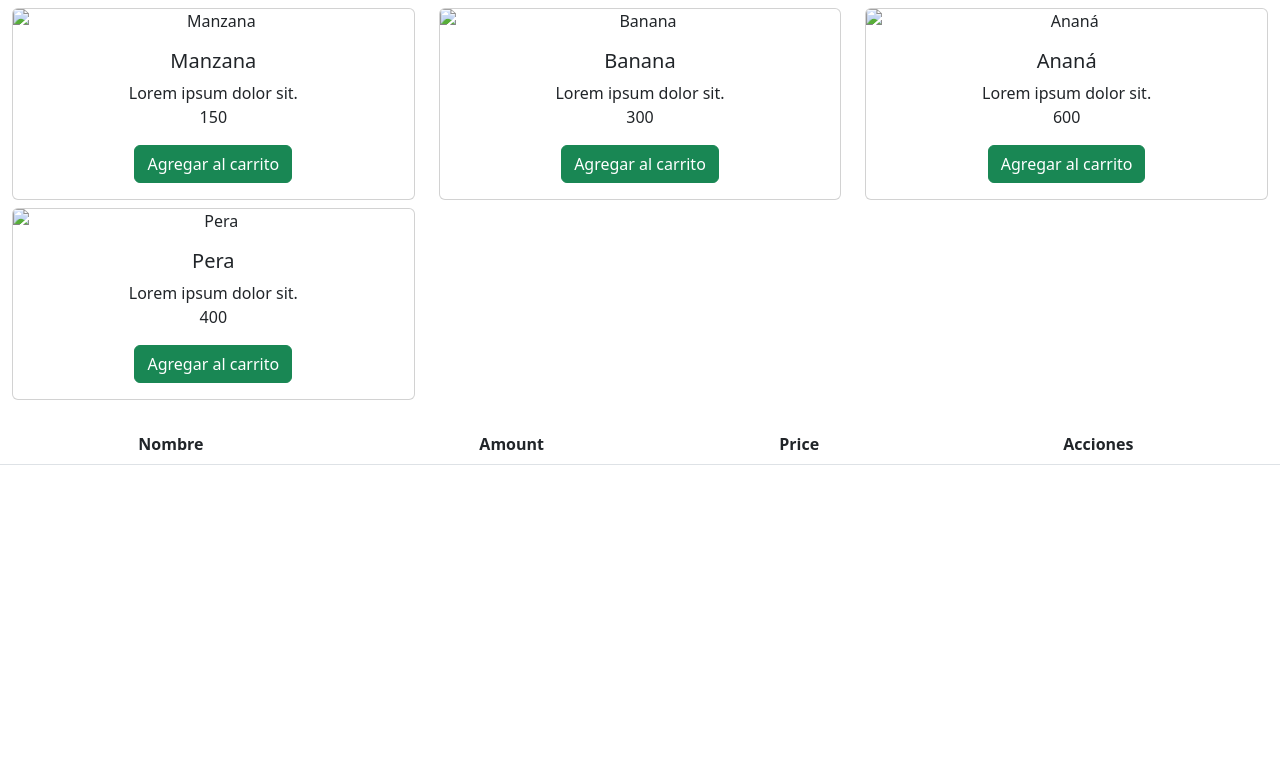
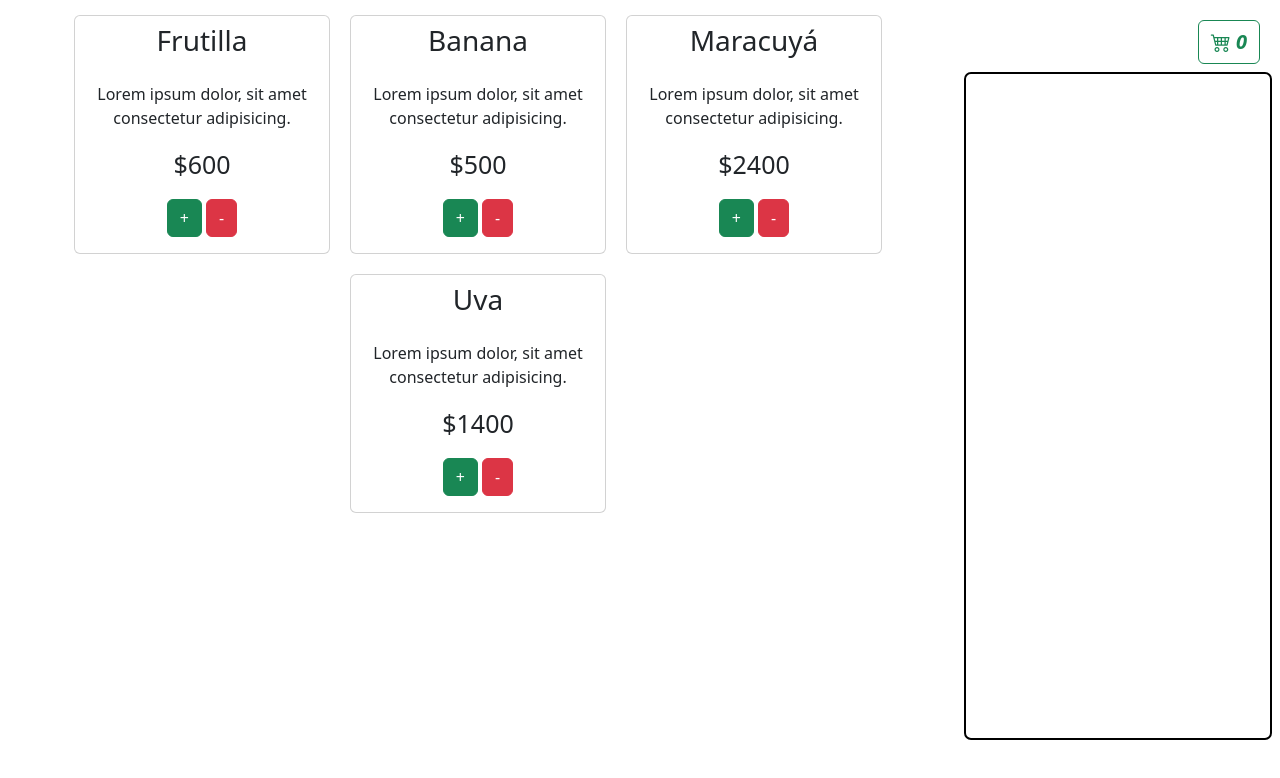
Before and after one commit to JoaquinFeola/carrito-compras-demo, a plain HTML site: page index.html in a window 1280 px wide. Drawn offline with nearby package versions, Linux system fonts and the light colour scheme.

Commit message:
agregue los productos mejore la logica diseño

```diff
--- /dev/null
+++ b/assets/css/style.css
@@ -0,0 +1,69 @@
+* {
+    margin: 0;
+    padding: 0;
+    box-sizing: border-box;
+}
+
+
+
+/*
+    -------------------
+            CART
+    -------------------
+*/
+.shopping-cart-container {
+    display: grid;
+    justify-content: end;
+    margin: 10px;
+}
+
+.cart-btn-container {
+    margin: 10px;
+    justify-self: end;
+}
+.shopping-cart-btn {
+    font-size: 20px;
+}
+
+
+.cart-products-container {
+    height: 83vh;
+    outline: 2px solid #000;
+    background-color: #fff;
+    border-radius: 5px ;
+    width: 19rem;
+    overflow-y: scroll ;
+}
+.prod-container {
+    position: relative;
+}
+
+.shop-container {
+    display: flex;
+    justify-content: end;
+}
+
+/* card */
+.card {
+    margin: 10px;
+    width: 16rem;
+}
+
+.card-body {
+    display: flex;
+    flex-direction: column;
+    align-items: center;
+    text-align: center;
+}
+
+/* productos ingresados */
+.divProducts {
+    display: flex;
+    margin: 5px;
+    flex-wrap: wrap;
+    justify-content: center;
+}
+
+.price-text {
+    font-size: 25px;
+}
--- /dev/null
+++ b/assets/js/main.js
@@ -0,0 +1,271 @@
+// // listado de productos
+// let products =
+// [
+//     {
+//         id: "id" + Math.random().toString(16).slice(2),
+//         name: 'Manzana',
+//         description: 'Lorem ipsum dolor sit.',
+//         amount: 1,
+//         price: 150,
+//         img: '',
+//     },
+//     {
+//         id: "id" + Math.random().toString(16).slice(2),
+//         name: 'Banana',
+//         description: 'Lorem ipsum dolor sit.',
+//         amount: 1,
+//         price: 300,
+//         img: '',
+//     },
+//     {
+//         id: "id" + Math.random().toString(16).slice(2),
+//         name: 'Ananá',
+//         description: 'Lorem ipsum dolor sit.',
+//         amount: 1,
+//         price: 600,
+//         img: '',
+//     },
+//     {
+//         id: "id" + Math.random().toString(16).slice(2),
+//         name: 'Pera',
+//         description: 'Lorem ipsum dolor sit.',
+//         amount: 1,
+//         price: 400,
+//         img: '',
+//     }
+// ]
+
+// // variables carrito
+
+// const KEY = 'PRODUCT_CART_KEY';
+// let   productsCart    = [],
+//       productsStorage = [];
+
+// // llamados html
+// const divProducts  = document.querySelector('#products'),
+//       bodyProducts = document.querySelector('#body-products');
+
+
+// //Functions
+
+// // Carga los productos al html
+// const loadProducts = () =>
+// {
+//     let html = '';
+
+//     for(let product of products)
+//     {
+//         html += `
+//             <div class="col-12 col-md-4 mt-2 text-center">
+//                 <div class="card">
+//                     <img src="#" class="card-img-top" alt="${ product.name }">
+//                     <div class="card-body">
+//                         <h5 class="card-title">${ product.name }</h5>
+//                         <p class="card-text">
+//                             ${ product.description }
+//                             <br>
+//                             ${ product.price }
+//                         </p>
+//                         <button onclick="addProduct('${product.id}')" class="btn btn-success">
+//                             Agregar al carrito
+//                         </button>
+//                     </div>
+//                 </div>
+//             </div>
+//         `;
+//     }
+
+//     divProducts.innerHTML = html;
+// }
+
+// // Carga los productos comprados a la tabla
+// const loadTable = () =>
+// {
+//     let getProductStorage = getLocalStorage( KEY );
+//     let html = '';
+//     let GPS = getLocalStorage( PRODUCT_STORAGE_ARR_KEY );
+//     if(productsCart.length > 0)
+//     {
+//         for(let product of productsCart)
+//         {
+//             html += `
+//             <tr>
+//                 <td>${ product.name }</td>
+//                 <td>${ product.amount }</td>
+//                 <td>${ product.price }</td>
+//                 <td>
+//                     <button onclick=sumar('${ product.id }') class="btn btn-primary btn-sm">
+//                         <i class="bi bi-plus-lg"></i>
+//                     </button>
+//                     <button onclick=restar('${ product.id }') class="btn btn-danger btn-sm">
+//                         <i class="bi bi-dash"></i>
+//                     </button>
+//                 </td>
+//             </tr>
+//             `;
+//             productsStorage.push( setLocalStorage(KEY, productsCart) );
+//         }
+
+//         bodyProducts.innerHTML = html;
+
+//     }
+// }
+
+// // Agega los productos al productsCart
+// const addProduct = (idProduct) =>
+// {
+//     let productInCartIndex = productsCart.findIndex(p => p.id == idProduct);
+//     let productFinded =  products.find(p => p.id == idProduct);
+
+//     if(productInCartIndex === -1)
+//     {
+
+//         if(productFinded !== null && productFinded != '')
+//         {
+//             productsCart.push(productFinded);
+//             loadTable();
+//         }
+//     }
+//     else
+//     {
+//         productsCart[productInCartIndex].amount ++;
+//         loadTable();
+//     }
+
+// }
+// console.log('');
+// const sumar = (idProduct) =>
+// {
+//     console.log(idProduct);
+// }
+
+// const restar = (idProduct) =>
+// {
+//     console.log(idProduct);
+// }
+
+// // Local storage
+
+// const setLocalStorage = (key, object) =>
+// {
+//     localStorage.setItem(key, JSON.stringify(object));
+// }
+
+// const getLocalStorage = (key) =>
+// {
+//     return localStorage.getItem(key);
+// }
+
+// const removeLocalStorage = (key) =>
+// {
+//     localStorage.removeItem(key);
+// }
+
+// //Calls
+// loadProducts();
+// loadTable();
+
+
+const myModule = (() => {
+    // Variables HTML
+
+    const shoppingCartBtn      = document.querySelector( '#shopping_cart_opn_btn' );
+    const divContainerProducts = document.querySelector( '#div_contenedor_de_productos' );
+    const productsAmountText   = document.querySelector( '#products_amount_text' );
+    const divProducts          = document.querySelector( '#div_products' );
+
+    // variables
+        let productsCart = [];
+
+
+    // listado de productos
+    let products = [
+        {
+            id: 1,
+            name: 'Frutilla',
+            price: 600,
+            amount: 1,
+            stock: 100,
+        },
+        {
+            id: 2,
+            name: 'Banana',
+            price: 500,
+            amount: 1,
+            stock: 100,
+        },
+        {
+            id: 3,
+            name: 'Maracuyá',
+            price: 2400,
+            amount: 1,
+            stock: 100,
+        },
+        {
+            id: 4,
+            name: 'Uva',
+            price: 1400,
+            amount: 1,
+            stock: 100,
+        },
+    ];
+
+    // funciones
+
+    // Carga los productos al HTML
+    const loadProducts = () => {
+        let innerProducts = ''
+
+        for ( let product of products )
+        {
+            innerProducts += `
+            <div class="card">
+                <h3 class="card-title text-center mt-2">${ product.name }</h3>
+                <div class="card-body">
+                    <p>Lorem ipsum dolor, sit amet consectetur adipisicing.</p>
+                    <p class="price-text" >$${ product.price }</p>
+                    <div class="actions-btns-container">
+                        <button class="btn btn-success" data-id="${product.id}" >+</button>
+                        <button class="btn btn-danger" >-</button>
+                    </div>
+                </div>
+            </div>
+            `
+        }
+
+        divProducts.innerHTML += innerProducts
+    };
+
+
+    const opnProductsCartFrame = () => {
+
+    };
+
+    // listeners
+    document.addEventListener( 'click', ( e ) => {
+
+        if ( e.target.dataset.id )
+        {
+            let findProduct = products.find( p => p.id == e.target.dataset.id );
+            console.log( findProduct );
+            let findIndexProduct = productsCart.findIndex( p => p.id == findProduct.id );
+
+            if ( findIndexProduct == -1  )
+            {
+                productsCart.push( findProduct );
+                console.log( productsCart );
+            }
+            else {
+                productsCart[findIndexProduct].amount ++;
+            }
+
+        }
+    } );
+
+
+
+
+
+    // calls
+    loadProducts()
+})();
--- a/index.html
+++ b/index.html
@@ -9,28 +9,30 @@
     <link href="https://cdn.jsdelivr.net/npm/bootstrap@5.2.3/dist/css/bootstrap.min.css" rel="stylesheet" integrity="sha384-rbsA2VBKQhggwzxH7pPCaAqO46MgnOM80zW1RWuH61DGLwZJEdK2Kadq2F9CUG65" crossorigin="anonymous">
     <!-- Boostrap Icons -->
     <link rel="stylesheet" href="https://cdn.jsdelivr.net/npm/bootstrap-icons@1.10.3/font/bootstrap-icons.css">
+    <!-- mis estilos -->
+    <link rel="stylesheet" href="/assets/css/style.css">
 </head>
 <body>
-    <div class="container-fluid">
-        <div class="row" id="products"></div>
+
+    <!-- boton para abrir el carro -->
+    <div class="shop-container">
+        <!-- div donde ingresamos los productos -->
+        <div class="container">
+            <div class="divProducts" id="div_products"></div>
+        </div>
+        <div class="shopping-cart-container">
+            <div class="cart-btn-container">
+                <button class="shopping-cart-btn btn btn-outline-success" id="shopping_cart_opn_btn" ><i class="bi bi-cart4"><b id="products_amount_text"> 0</b></i></button>
+            </div>
+            <div class="prod-container">
+                <div class="cart-products-container" id="div_contenedor_de_productos"> </div>
+            </div>
+        </div>
     </div>
 
-    <table class="table table-hover table-reponsive mt-4 text-center">
-        <thead>
-            <tr>
-                <th>Nombre</th>
-                <th>Amount</th>
-                <th>Price</th>
-                <th>Acciones</th>
-            </tr>
-        </thead>
-        <tbody id="body-products">
-        </tbody>
-    </table>
 
-    <!-- Bootstrap 5 Js -->
-    <script src="https://cdn.jsdelivr.net/npm/bootstrap@5.2.3/dist/js/bootstrap.bundle.min.js" integrity="sha384-kenU1KFdBIe4zVF0s0G1M5b4hcpxyD9F7jL+jjXkk+Q2h455rYXK/7HAuoJl+0I4" crossorigin="anonymous"></script>
+
     <!-- Custom Js -->
-    <script src="./main.js"></script>
+    <script src="/assets/js/main.js"></script>
 </body>
 </html>
--- a/main.js
+++ /dev/null
@@ -1,159 +0,0 @@
-//Variables
-let products =
-[
-    {
-        id: "id" + Math.random().toString(16).slice(2),
-        name: 'Manzana',
-        description: 'Lorem ipsum dolor sit.',
-        amount: 1,
-        price: 150,
-        img: '',
-    },
-    {
-        id: "id" + Math.random().toString(16).slice(2),
-        name: 'Banana',
-        description: 'Lorem ipsum dolor sit.',
-        amount: 1,
-        price: 300,
-        img: '',
-    },
-    {
-        id: "id" + Math.random().toString(16).slice(2),
-        name: 'Ananá',
-        description: 'Lorem ipsum dolor sit.',
-        amount: 1,
-        price: 600,
-        img: '',
-    },
-    {
-        id: "id" + Math.random().toString(16).slice(2),
-        name: 'Pera',
-        description: 'Lorem ipsum dolor sit.',
-        amount: 1,
-        price: 400,
-        img: '',
-    }
-]
-let PRODUCT_STORAGE_ARR_KEY = 'ARR_CART_KEY'
-
-let productsCart = [];
-let productsStorage = [];
-let divProducts = document.querySelector('#products');
-let bodyProducts = document.querySelector('#body-products');
-const KEY = 'PRODUCT_CART_KEY';
-
-//Functions
-const loadProducts = () =>
-{
-    let html = '';
-
-    for(let product of products)
-    {
-        html += `
-            <div class="col-12 col-md-4 mt-2 text-center">
-                <div class="card">
-                    <img src="#" class="card-img-top" alt="${ product.name }">
-                    <div class="card-body">
-                        <h5 class="card-title">${ product.name }</h5>
-                        <p class="card-text">
-                            ${ product.description }
-                            <br>
-                            ${ product.price }
-                        </p>
-                        <button onclick="addProduct('${product.id}')" class="btn btn-success">
-                            Agregar al carrito
-                        </button>
-                    </div>
-                </div>
-            </div>
-        `;
-    }
-
-    divProducts.innerHTML = html;
-}
-
-const loadTable = () =>
-{
-    let getProductStorage = getLocalStorage( KEY );
-    let html = '';
-    let GPS = getLocalStorage( PRODUCT_STORAGE_ARR_KEY );
-    if(productsCart.length > 0)
-    {
-        for(let product of productsCart)
-        {
-            html += `
-            <tr>
-                <td>${ product.name }</td>
-                <td>${ product.amount }</td>
-                <td>${ product.price }</td>
-                <td>
-                    <button onclick=sumar('${ product.id }') class="btn btn-primary btn-sm">
-                        <i class="bi bi-plus-lg"></i>
-                    </button>
-                    <button onclick=restar('${ product.id }') class="btn btn-danger btn-sm">
-                        <i class="bi bi-dash"></i>
-                    </button>
-                </td>
-            </tr>
-            `;
-            productsStorage.push( setLocalStorage(KEY, productsCart) );
-        }
-
-        bodyProducts.innerHTML = html;
-
-    }
-}
-
-
-const addProduct = (idProduct) =>
-{
-    let productInCartIndex = productsCart.findIndex(p => p.id == idProduct);
-    let productFinded =  products.find(p => p.id == idProduct);
-
-    if(productInCartIndex === -1)
-    {
-
-        if(productFinded !== null && productFinded != '')
-        {
-            productsCart.push(productFinded);
-            loadTable();
-        }
-    }
-    else
-    {
-        productsCart[productInCartIndex].amount ++;
-        loadTable();
-    }
-
-}
-console.log('');
-const sumar = (idProduct) =>
-{
-    console.log(idProduct);
-}
-
-const restar = (idProduct) =>
-{
-    console.log(idProduct);
-}
-
-// Local storage
-
-const setLocalStorage = (key, object) =>
-{
-    localStorage.setItem(key, JSON.stringify(object));
-}
-
-const getLocalStorage = (key) =>
-{
-    return localStorage.getItem(key);
-}
-
-const removeLocalStorage = (key) =>
-{
-    localStorage.removeItem(key);
-}
-
-//Calls
-loadProducts();
-loadTable();
```
